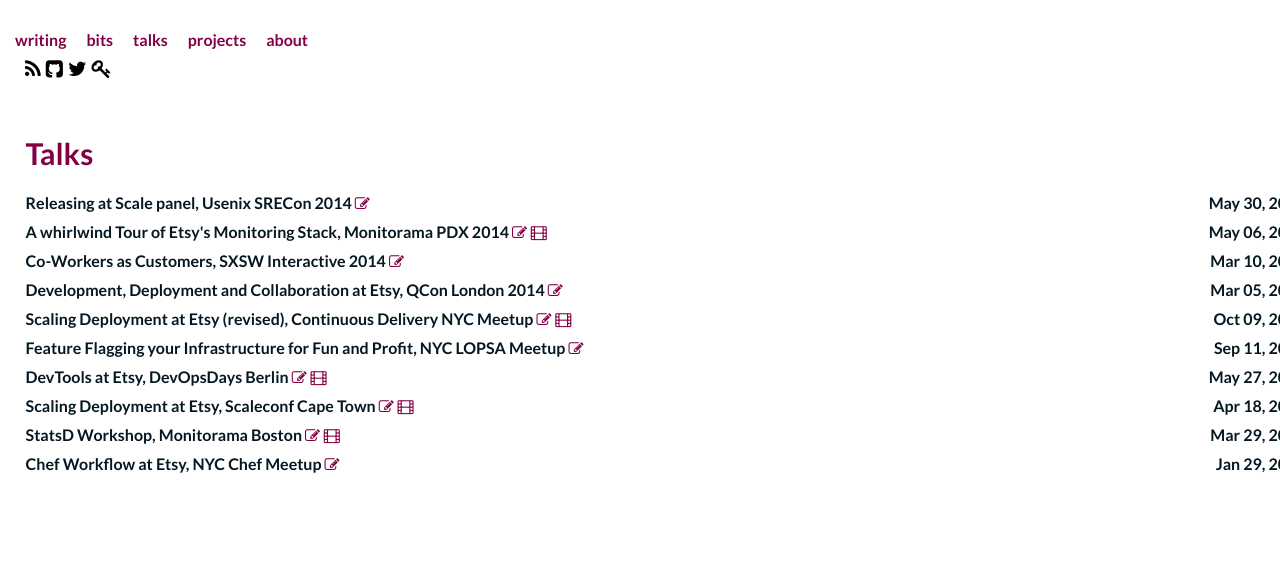
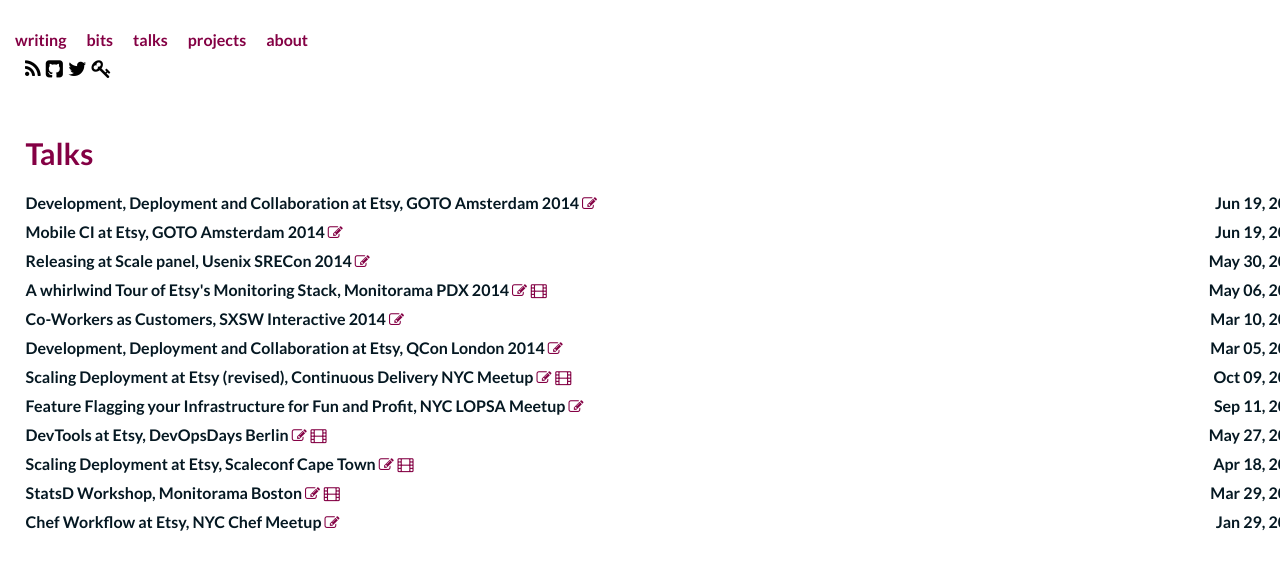
Before and after one commit to mrtazz/mrtazz.github.com, a Jekyll site: the page built from talks.md, in a window 1280 px wide. Shown: the top 570 px of the page. Built offline with Jekyll 4.4.1, drawn with Linux system fonts in a browser that asks for light colours; Markdown is read by kramdown in place of the engine named in the settings; comment, search, counter and statistics services are not loaded.

Commit message:
add talks from GOTO Amsterdam

```diff
--- a/_data/talks.yml
+++ b/_data/talks.yml
@@ -1,3 +1,11 @@
+- title: Development, Deployment and Collaboration at Etsy
+  url: https://speakerdeck.com/mrtazz/development-deployment-and-collaboration-at-etsy-1
+  conference: GOTO Amsterdam 2014
+  date: Jun 19, 2014
+- title: Mobile CI at Etsy
+  url: https://speakerdeck.com/mrtazz/mobile-ci-at-etsy
+  conference: GOTO Amsterdam 2014
+  date: Jun 19, 2014
 - title: Releasing at Scale panel
   url: https://www.usenix.org/conference/srecon14/technical-sessions/presentation/releasing-scale
   conference: Usenix SRECon 2014
```
